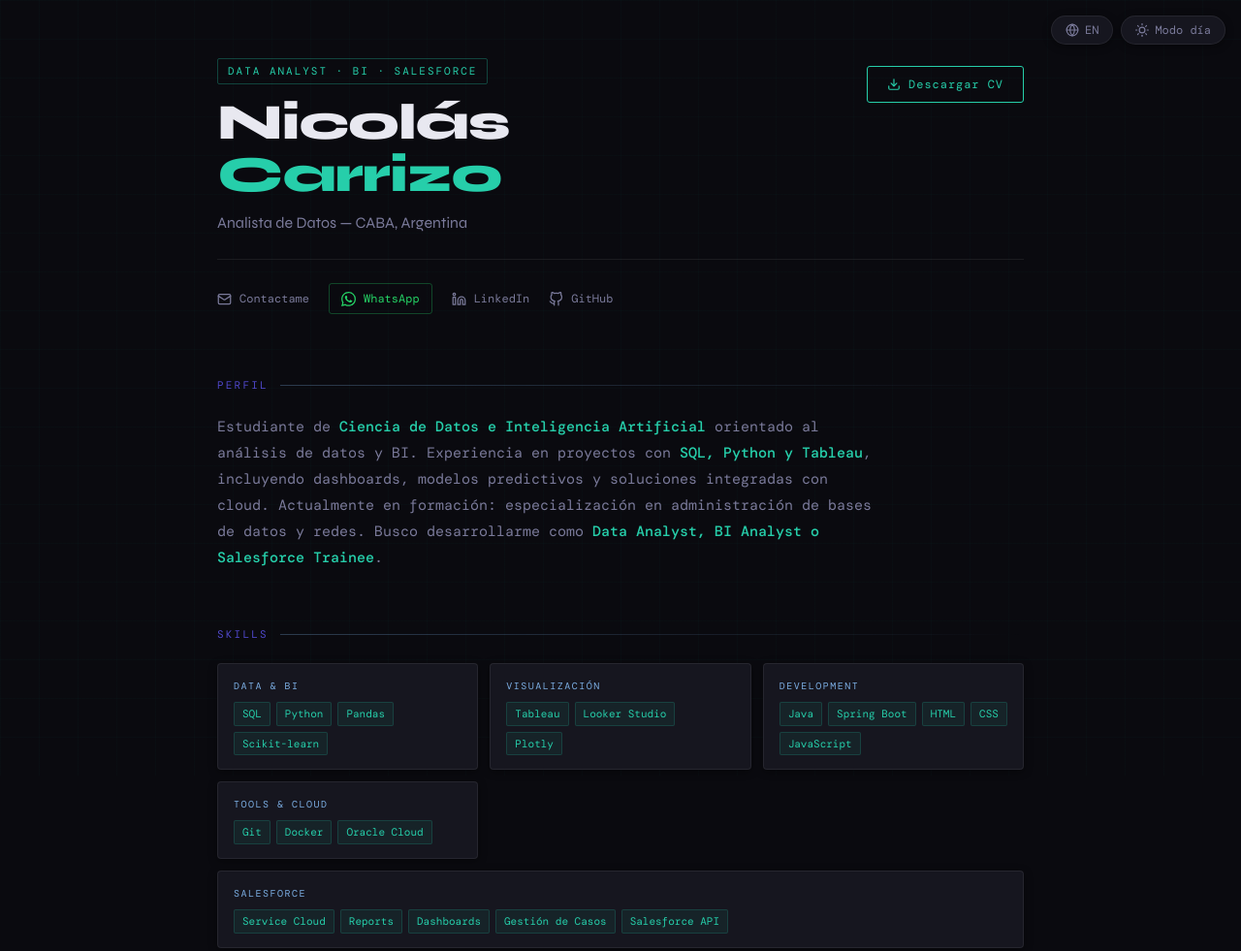
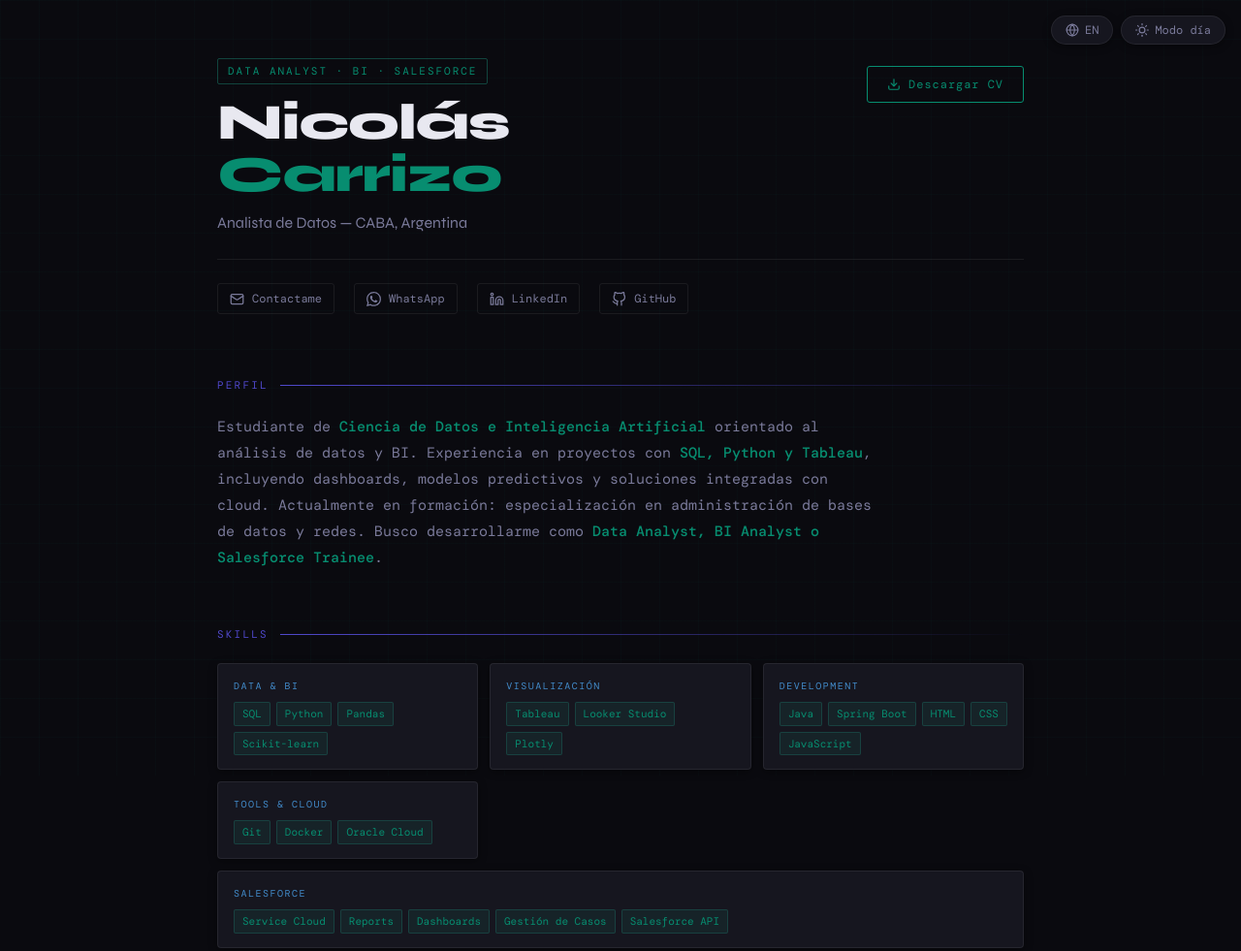
Before and after one commit to nico-carri/porfolio-web, a plain HTML site: page index.html in a window 1280 px wide. Shown: the top 981 px of the page at 97% size. Drawn offline with nearby package versions, Linux system fonts and the light colour scheme; a web font is replaced by a local one.

Commit message:
Cambios en el front

```diff
--- a/css/styles.css
+++ b/css/styles.css
@@ -7,7 +7,13 @@
   --muted: #7a7a9a;
   --input-bg: #1e1e2a;
   --input-border: rgba(255, 255, 255, 0.12);
+
   --shadow: rgba(0, 0, 0, 0.4);
+
+  --accent: #078d70;
+  --accent2: #428bca;
+  --accent3: #5049cc;
+  --accent-dark: #5049cc;
 }
 :root[data-theme="light"] {
   --bg: #f4f6f8;
@@ -26,6 +32,7 @@
 
   --accent: #078d70;
   --accent2: #428bca;
+  --accent3: #5049cc;
   --accent-dark: #5049cc;
 }
 :root {
@@ -187,40 +194,53 @@
   display: flex;
   align-items: center;
   gap: 8px;
+
   font-size: 12px;
   color: var(--muted);
   text-decoration: none;
-  transition: color 0.2s;
+
+  border: 1px solid var(--border);
+  padding: 5px 12px;
+  border-radius: 3px;
+
+  transition: all 0.2s;
 }
 .contact-item:hover {
   color: var(--accent);
+  border-color: var(--accent);
 }
 .contact-item svg {
   width: 15px;
   height: 15px;
   flex-shrink: 0;
 }
-.wa-btn {
-  display: flex;
-  align-items: center;
-  gap: 8px;
-  font-size: 12px;
+
+/* EMAIL */
+.contact-item.email:hover {
+  color: #ea4335;
+  border-color: #ea4335;
+  background: rgba(234, 67, 53, 0.08);
+}
+
+/* WHATSAPP */
+.contact-item.whatsapp:hover {
   color: #25d366;
-  border: 1px solid rgba(37, 211, 102, 0.3);
-  padding: 5px 12px;
-  border-radius: 3px;
-  text-decoration: none;
-  transition:
-    background 0.2s,
-    color 0.2s;
+  border-color: #25d366;
+  background: rgba(37, 211, 102, 0.08);
 }
-.wa-btn:hover {
-  background: #25d366;
-  color: #fff;
+
+/* LINKEDIN */
+.contact-item.linkedin:hover {
+  color: #0a66c2;
+  border-color: #0a66c2;
+  background: rgba(10, 102, 194, 0.08);
 }
-.wa-btn svg {
-  width: 15px;
-  height: 15px;
+
+/* GITHUB */
+.contact-item.github:hover {
+  color: #333;
+  border-color: #333;
+  background: rgba(0, 0, 0, 0.08);
 }
 
 /* ── SECTIONS ── */
@@ -231,7 +251,7 @@
   font-size: 11px;
   letter-spacing: 0.2em;
   text-transform: uppercase;
-  color: #5049cc;
+  color: var(--accent3);
   margin-bottom: 20px;
   display: flex;
   align-items: center;
@@ -241,7 +261,7 @@
   content: "";
   flex: 1;
   height: 1px;
-  background: linear-gradient(90deg, rgba(123, 173, 226, 0.3), transparent);
+  background: linear-gradient(90deg, var(--accent3), transparent);
 }
 
 /* ── PERFIL ── */
--- a/index.html
+++ b/index.html
@@ -53,22 +53,22 @@
     </div>
   </div>
   <div class="contact-row">
-    <a class="contact-item" id="email-link" href="#" title="Enviar email">
+    <a class="contact-item email" id="email-link" href="#" title="Enviar email">
       <svg viewBox="0 0 24 24" fill="none" stroke="currentColor" stroke-width="2" stroke-linecap="round" stroke-linejoin="round"><rect x="2" y="4" width="20" height="16" rx="2"/><path d="m22 7-8.97 5.7a1.94 1.94 0 0 1-2.06 0L2 7"/></svg>
       <span id="em-label">Contactame</span>
     </a>
-    <a class="wa-btn"
+    <a class="contact-item whatsapp"
     href="https://wa.me/541167481870?text=Hola%20Nicolás,%20vi%20tu%20portfolio%20y%20me%20interesó%20tu%20perfil"
     target="_blank"
     rel="noopener" title="Contactar por WhatsApp">
       <svg viewBox="0 0 24 24" fill="currentColor"><path d="M17.472 14.382c-.297-.149-1.758-.867-2.03-.967-.273-.099-.471-.148-.67.15-.197.297-.767.966-.94 1.164-.173.199-.347.223-.644.075-.297-.15-1.255-.463-2.39-1.475-.883-.788-1.48-1.761-1.653-2.059-.173-.297-.018-.458.13-.606.134-.133.298-.347.446-.52.149-.174.198-.298.298-.497.099-.198.05-.371-.025-.52-.075-.149-.669-1.612-.916-2.207-.242-.579-.487-.5-.669-.51-.173-.008-.371-.01-.57-.01-.198 0-.52.074-.792.372-.272.297-1.04 1.016-1.04 2.479 0 1.462 1.065 2.875 1.213 3.074.149.198 2.096 3.2 5.077 4.487.709.306 1.262.489 1.694.625.712.227 1.36.195 1.871.118.571-.085 1.758-.719 2.006-1.413.248-.694.248-1.289.173-1.413-.074-.124-.272-.198-.57-.347m-5.421 7.403h-.004a9.87 9.87 0 0 1-5.031-1.378l-.361-.214-3.741.982.998-3.648-.235-.374a9.86 9.86 0 0 1-1.51-5.26c.001-5.45 4.436-9.884 9.888-9.884 2.64 0 5.122 1.03 6.988 2.898a9.825 9.825 0 0 1 2.893 6.994c-.003 5.45-4.437 9.884-9.885 9.884m8.413-18.297A11.815 11.815 0 0 0 12.05 0C5.495 0 .16 5.335.157 11.892c0 2.096.547 4.142 1.588 5.945L.057 24l6.305-1.654a11.882 11.882 0 0 0 5.683 1.448h.005c6.554 0 11.89-5.335 11.893-11.893a11.821 11.821 0 0 0-3.48-8.413z"/></svg>
       WhatsApp
     </a>
-    <a class="contact-item" href="https://www.linkedin.com/in/nicolascarrizo938/" target="_blank" rel="noopener">
+    <a class="contact-item linkedin" href="https://www.linkedin.com/in/nicolascarrizo938/" target="_blank" rel="noopener">
       <svg viewBox="0 0 24 24" fill="none" stroke="currentColor" stroke-width="2" stroke-linecap="round" stroke-linejoin="round"><path d="M16 8a6 6 0 0 1 6 6v7h-4v-7a2 2 0 0 0-2-2 2 2 0 0 0-2 2v7h-4v-7a6 6 0 0 1 6-6z"/><rect x="2" y="9" width="4" height="12"/><circle cx="4" cy="4" r="2"/></svg>
       LinkedIn
     </a>
-    <a class="contact-item" href="https://github.com/nico-carri" target="_blank" rel="noopener">
+    <a class="contact-item github" href="https://github.com/nico-carri" target="_blank" rel="noopener">
       <svg viewBox="0 0 24 24" fill="none" stroke="currentColor" stroke-width="2" stroke-linecap="round" stroke-linejoin="round"><path d="M9 19c-5 1.5-5-2.5-7-3m14 6v-3.87a3.37 3.37 0 0 0-.94-2.61c3.14-.35 6.44-1.54 6.44-7A5.44 5.44 0 0 0 20 4.77 5.07 5.07 0 0 0 19.91 1S18.73.65 16 2.48a13.38 13.38 0 0 0-7 0C6.27.65 5.09 1 5.09 1A5.07 5.07 0 0 0 5 4.77a5.44 5.44 0 0 0-1.5 3.78c0 5.42 3.3 6.61 6.44 7A3.37 3.37 0 0 0 9 18.13V22"/></svg>
       GitHub
     </a>
```
